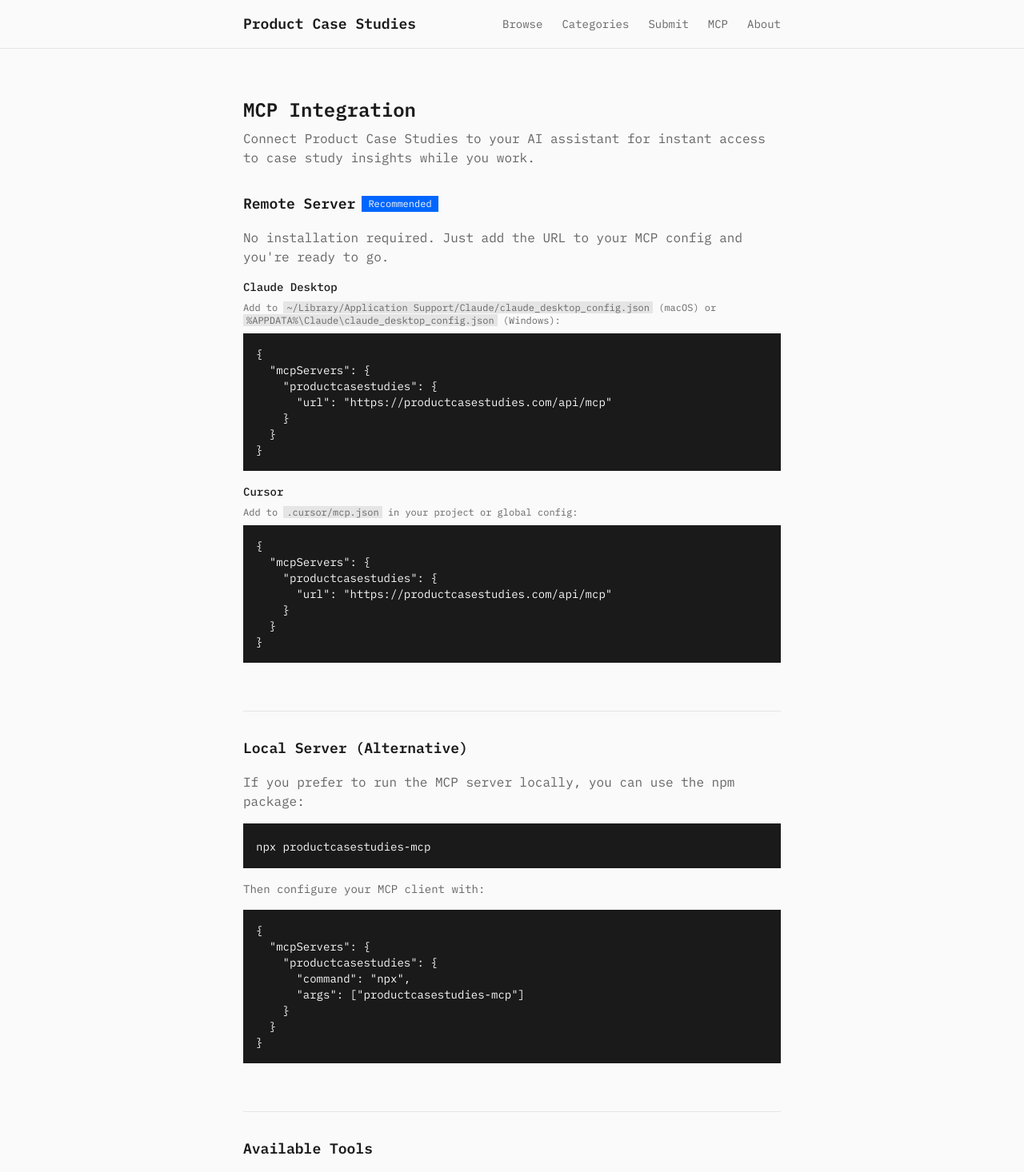
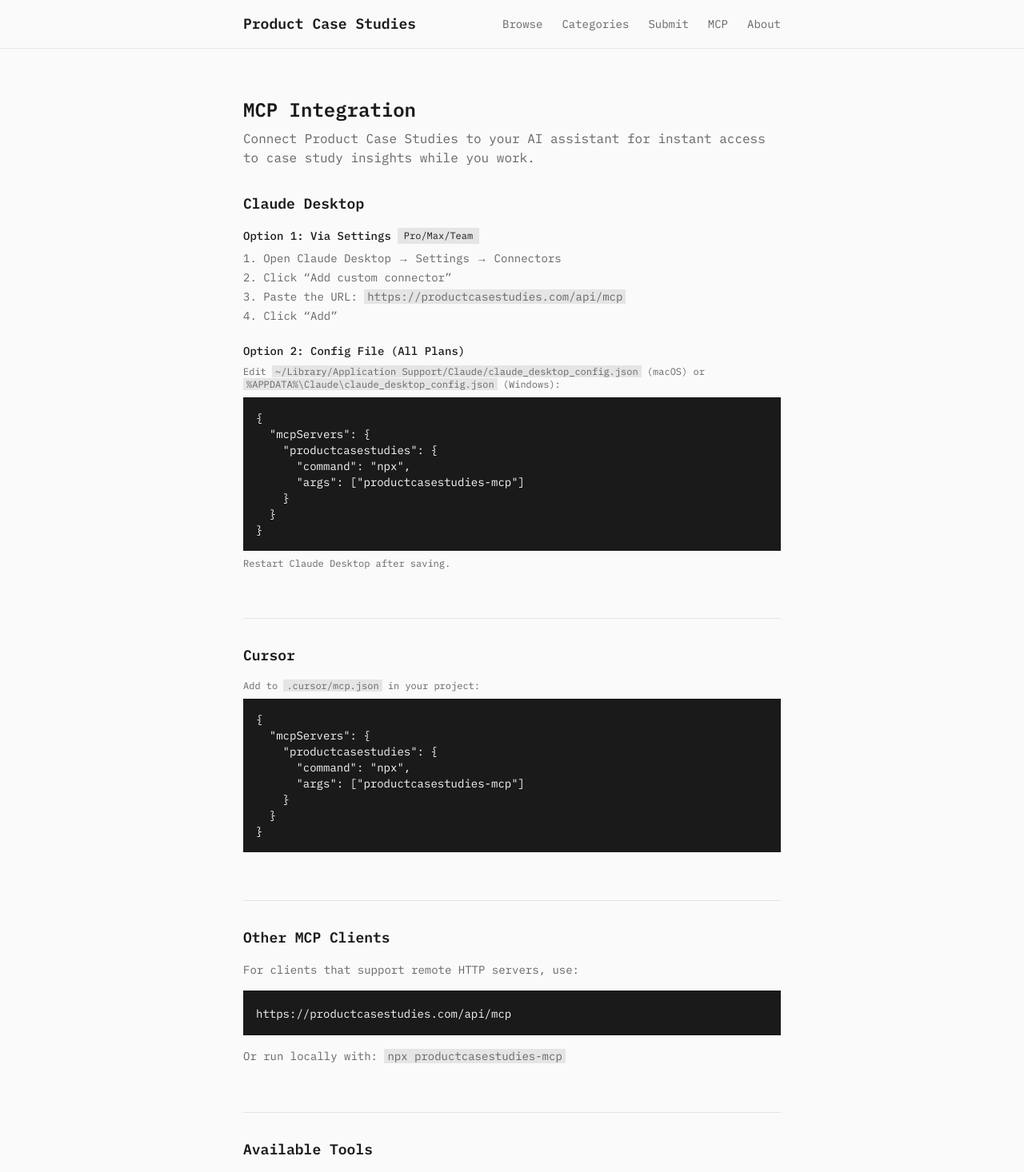
Before and after one commit to aaronbatchelder/product-management-case-studies, a Next.js app: page /mcp in a window 1280 px wide. Shown: the top 1466 px of the page at 80% size. Built offline with nearby package versions, Linux system fonts and the light colour scheme.

Commit message:
Update MCP page with clearer setup instructions

```diff
--- a/src/app/mcp/page.tsx
+++ b/src/app/mcp/page.tsx
@@ -23,57 +23,53 @@
           </p>
         </header>
 
-        {/* Remote Server (Recommended) */}
+        {/* Claude Desktop */}
         <section className="mb-section">
-          <div className="flex items-center gap-2 mb-4">
-            <h2 className="text-lg font-semibold">Remote Server</h2>
-            <span className="text-xs bg-accent text-cream px-2 py-0.5">Recommended</span>
-          </div>
-          <p className="text-muted mb-4">
-            No installation required. Just add the URL to your MCP config and you&apos;re ready to go.
-          </p>
+          <h2 className="text-lg font-semibold mb-4">Claude Desktop</h2>
 
-          <h3 className="font-medium mb-2 text-sm">Claude Desktop</h3>
-          <p className="text-xs text-muted mb-2">
-            Add to <code className="bg-border px-1">~/Library/Application Support/Claude/claude_desktop_config.json</code> (macOS) or <code className="bg-border px-1">%APPDATA%\Claude\claude_desktop_config.json</code> (Windows):
-          </p>
-          <div className="bg-ink text-cream p-4 overflow-x-auto mb-4">
-            <pre className="text-sm">{`{
+          <div className="space-y-6">
+            {/* Option 1: UI (Pro/Max/Team) */}
+            <div>
+              <div className="flex items-center gap-2 mb-2">
+                <h3 className="font-medium text-sm">Option 1: Via Settings</h3>
+                <span className="text-xs bg-border px-2 py-0.5">Pro/Max/Team</span>
+              </div>
+              <ol className="text-sm text-muted space-y-1 list-decimal list-inside mb-2">
+                <li>Open Claude Desktop → Settings → Connectors</li>
+                <li>Click &ldquo;Add custom connector&rdquo;</li>
+                <li>Paste the URL: <code className="bg-border px-1">https://productcasestudies.com/api/mcp</code></li>
+                <li>Click &ldquo;Add&rdquo;</li>
+              </ol>
+            </div>
+
+            {/* Option 2: Config file */}
+            <div>
+              <h3 className="font-medium text-sm mb-2">Option 2: Config File (All Plans)</h3>
+              <p className="text-xs text-muted mb-2">
+                Edit <code className="bg-border px-1">~/Library/Application Support/Claude/claude_desktop_config.json</code> (macOS) or <code className="bg-border px-1">%APPDATA%\Claude\claude_desktop_config.json</code> (Windows):
+              </p>
+              <div className="bg-ink text-cream p-4 overflow-x-auto">
+                <pre className="text-sm">{`{
   "mcpServers": {
     "productcasestudies": {
-      "url": "https://productcasestudies.com/api/mcp"
+      "command": "npx",
+      "args": ["productcasestudies-mcp"]
     }
   }
 }`}</pre>
-          </div>
-
-          <h3 className="font-medium mb-2 text-sm">Cursor</h3>
-          <p className="text-xs text-muted mb-2">
-            Add to <code className="bg-border px-1">.cursor/mcp.json</code> in your project or global config:
-          </p>
-          <div className="bg-ink text-cream p-4 overflow-x-auto">
-            <pre className="text-sm">{`{
-  "mcpServers": {
-    "productcasestudies": {
-      "url": "https://productcasestudies.com/api/mcp"
-    }
-  }
-}`}</pre>
+              </div>
+              <p className="text-xs text-muted mt-2">
+                Restart Claude Desktop after saving.
+              </p>
+            </div>
           </div>
         </section>
 
-        {/* Local Server (Alternative) */}
+        {/* Cursor */}
         <section className="mb-section border-t border-border pt-8">
-          <h2 className="text-lg font-semibold mb-4">Local Server (Alternative)</h2>
-          <p className="text-muted mb-4">
-            If you prefer to run the MCP server locally, you can use the npm package:
-          </p>
-          <div className="bg-ink text-cream p-4 overflow-x-auto mb-4">
-            <code className="text-sm">npx productcasestudies-mcp</code>
-          </div>
-
-          <p className="text-muted mb-4 text-sm">
-            Then configure your MCP client with:
+          <h2 className="text-lg font-semibold mb-4">Cursor</h2>
+          <p className="text-xs text-muted mb-2">
+            Add to <code className="bg-border px-1">.cursor/mcp.json</code> in your project:
           </p>
           <div className="bg-ink text-cream p-4 overflow-x-auto">
             <pre className="text-sm">{`{
@@ -85,6 +81,20 @@
   }
 }`}</pre>
           </div>
+        </section>
+
+        {/* Other MCP Clients */}
+        <section className="mb-section border-t border-border pt-8">
+          <h2 className="text-lg font-semibold mb-4">Other MCP Clients</h2>
+          <p className="text-muted mb-4 text-sm">
+            For clients that support remote HTTP servers, use:
+          </p>
+          <div className="bg-ink text-cream p-4 overflow-x-auto mb-4">
+            <code className="text-sm">https://productcasestudies.com/api/mcp</code>
+          </div>
+          <p className="text-muted text-sm">
+            Or run locally with: <code className="bg-border px-1">npx productcasestudies-mcp</code>
+          </p>
         </section>
 
         {/* Available Tools */}
@@ -209,15 +219,6 @@
                 NPM Package
               </a>
             </li>
-            <li>
-              <a
-                href="/api/mcp"
-                target="_blank"
-                className="text-accent hover:underline"
-              >
-                API Endpoint Info
-              </a>
-            </li>
           </ul>
         </section>
       </div>
```
